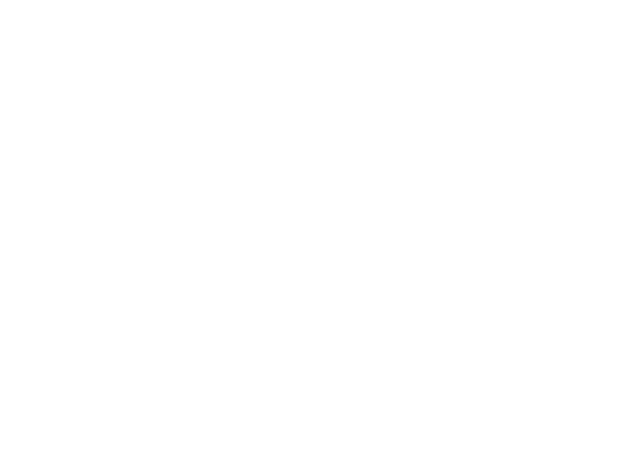
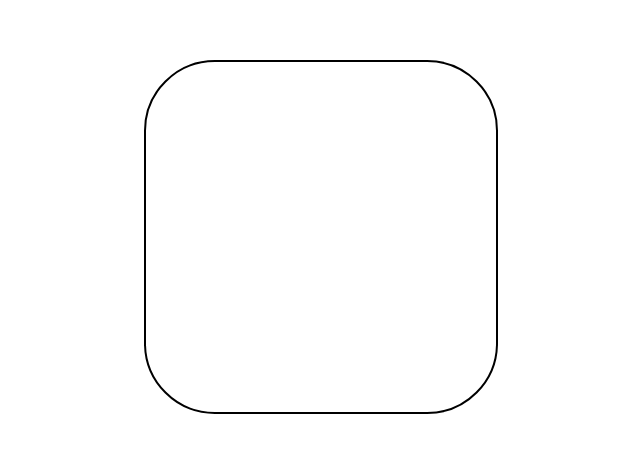
Before and after one commit to mrkshx/border_radius_previewer, a React (Create React App) app: page / in a window 1280 px wide. Shown: the part 163-616 px from the top of the page, without its empty margins (319-959 px from the left). Built offline with nearby package versions, Linux system fonts and the light colour scheme.

Commit message:
centered border div

```diff
--- a/src/App.css
+++ b/src/App.css
@@ -1,3 +1,8 @@
 .App {
   text-align: center;
+  min-height: 100vh;
+  display: flex;
+  flex-direction: column;
+  align-items: center;
+  justify-content: center;
 }
--- a/src/components/border_square.jsx
+++ b/src/components/border_square.jsx
@@ -1,4 +1,6 @@
 import React from "react";
+
+import '../style/border_square.css';
 
 const BorderSquare = () => {
  return <div id="border_square"></div>
--- /dev/null
+++ b/src/style/border_square.css
@@ -0,0 +1,6 @@
+#border_square {
+  height: 350px;
+  width: 350px;
+  border-radius: 20% 20% 20% 20%;
+  border: 2px solid black;
+}
```
